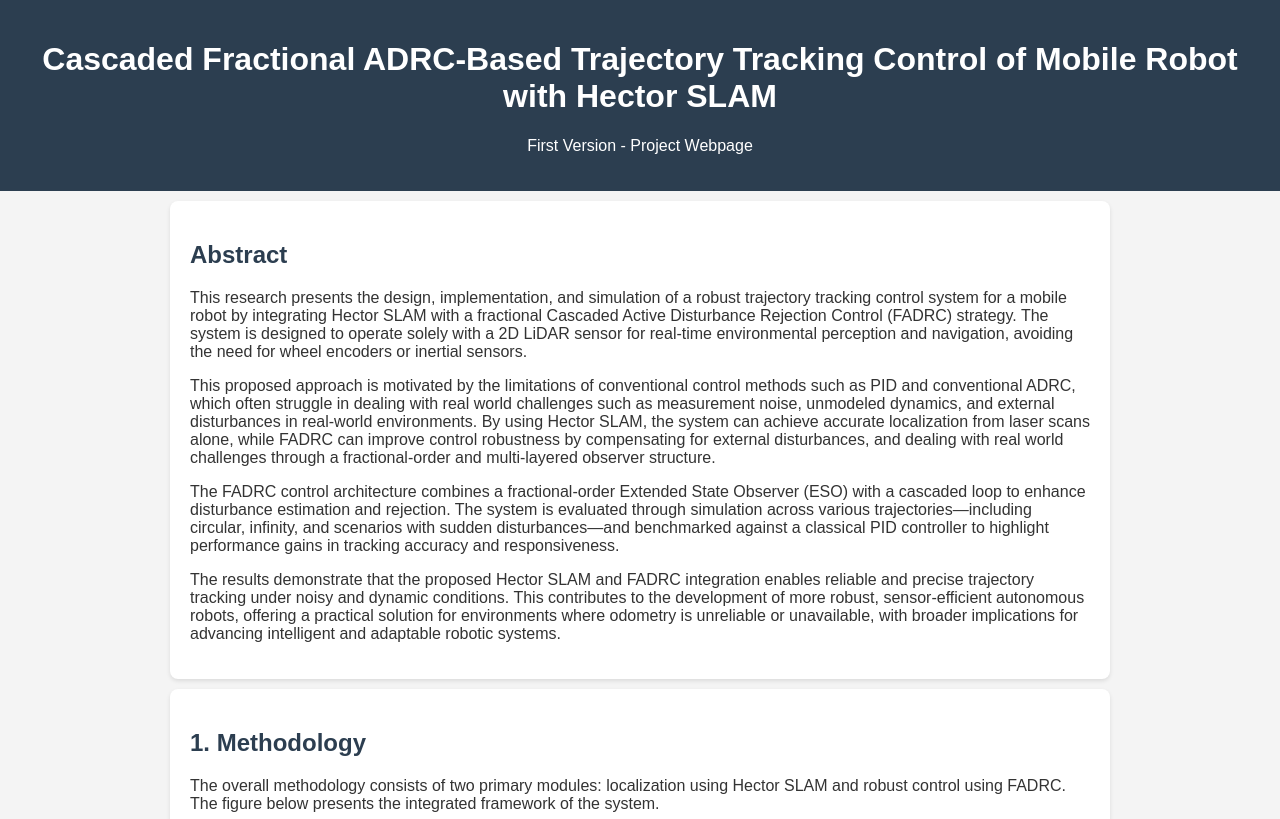
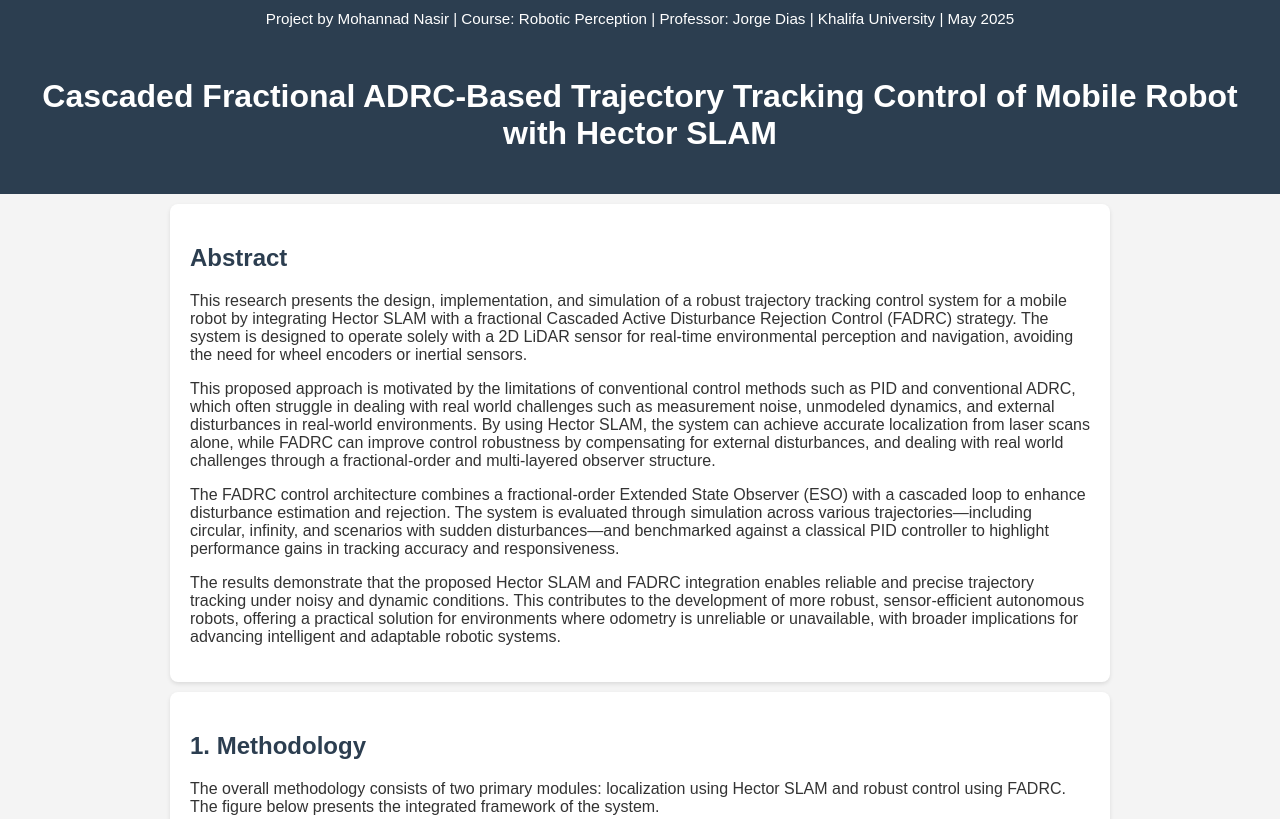
Before and after one commit to MohannadNasir98/Cascaded-Fractional-ADRC-based-trajectory-tracking-control-of-mobile-robot-with-Hector-SLAM, a plain HTML site: page index.html in a window 1280 px wide. Shown: the top 819 px of the page. Drawn offline with Linux system fonts and the light colour scheme.

Commit message:
index.html

```diff
--- a/index.html
+++ b/index.html
@@ -11,6 +11,14 @@
       padding: 0;
       background-color: #f4f4f4;
       color: #333;
+    }
+    /* Top project info bar (was footer) */
+    .top-banner {
+      background-color: #2c3e50;
+      color: #fff;
+      padding: 10px;
+      text-align: center;
+      font-size: 0.95em;
     }
     header {
       background-color: #2c3e50;
@@ -44,10 +52,16 @@
   </style>
 </head>
 <body>
+
+  <!-- Moved project info banner to top -->
+  <div class="top-banner">
+    Project by Mohannad Nasir | Course: Robotic Perception | Professor: Jorge Dias | Khalifa University | May 2025
+  </div>
+
   <header>
     <h1>Cascaded Fractional ADRC-Based Trajectory Tracking Control of Mobile Robot with Hector SLAM</h1>
-    <p>First Version - Project Webpage</p>
   </header>
+
 
   <section id="abstract">
     <h2>Abstract</h2>
@@ -172,10 +186,5 @@
   </div>
 </section>
 
-
-
-  <footer>
-    <p>Project by Mohannad Nasir | Course: Robotic Perception | Professor: Jorge Dias | Khalifa University | 2025</p>
-  </footer>
 </body>
 </html>
```
